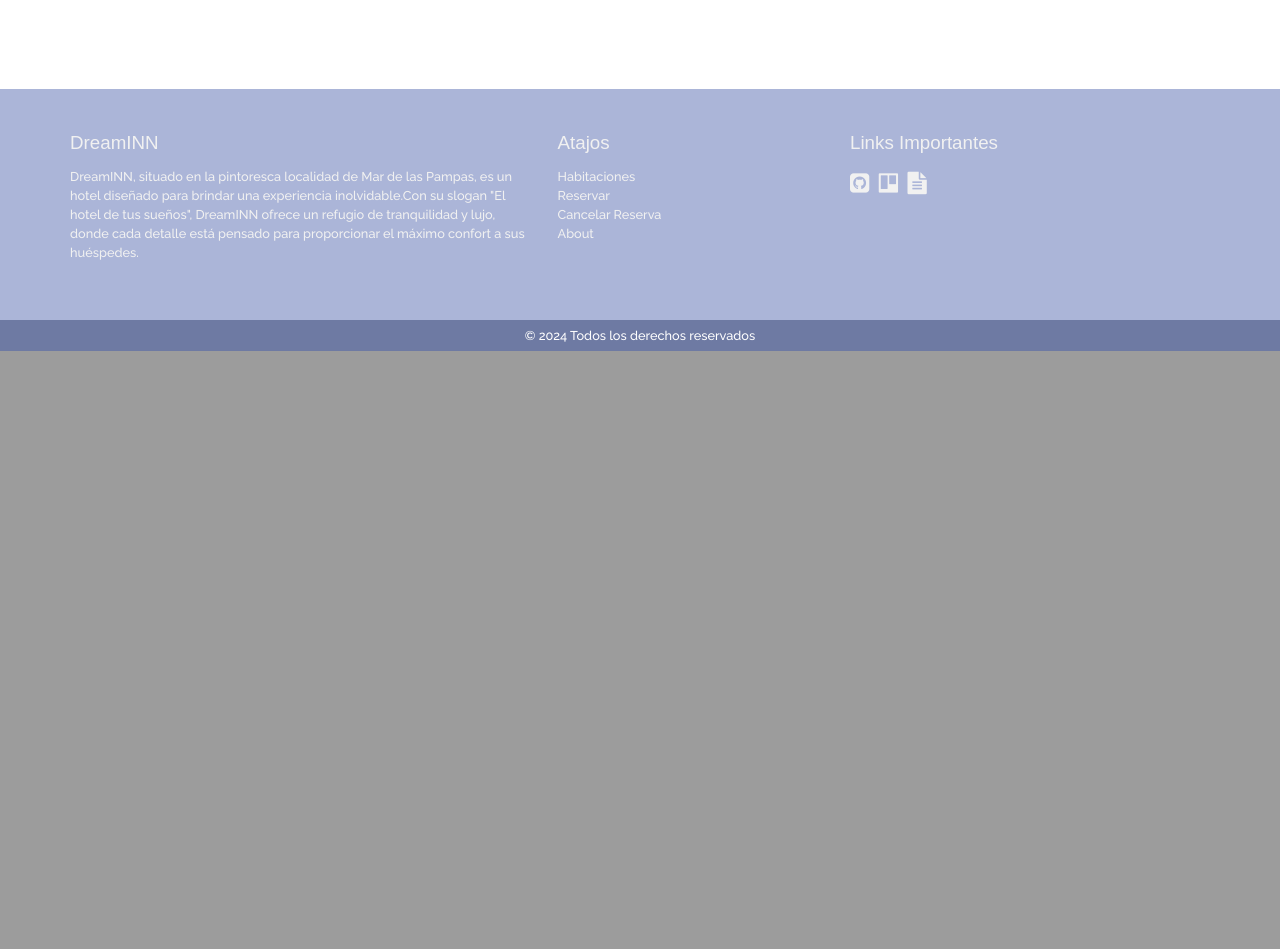
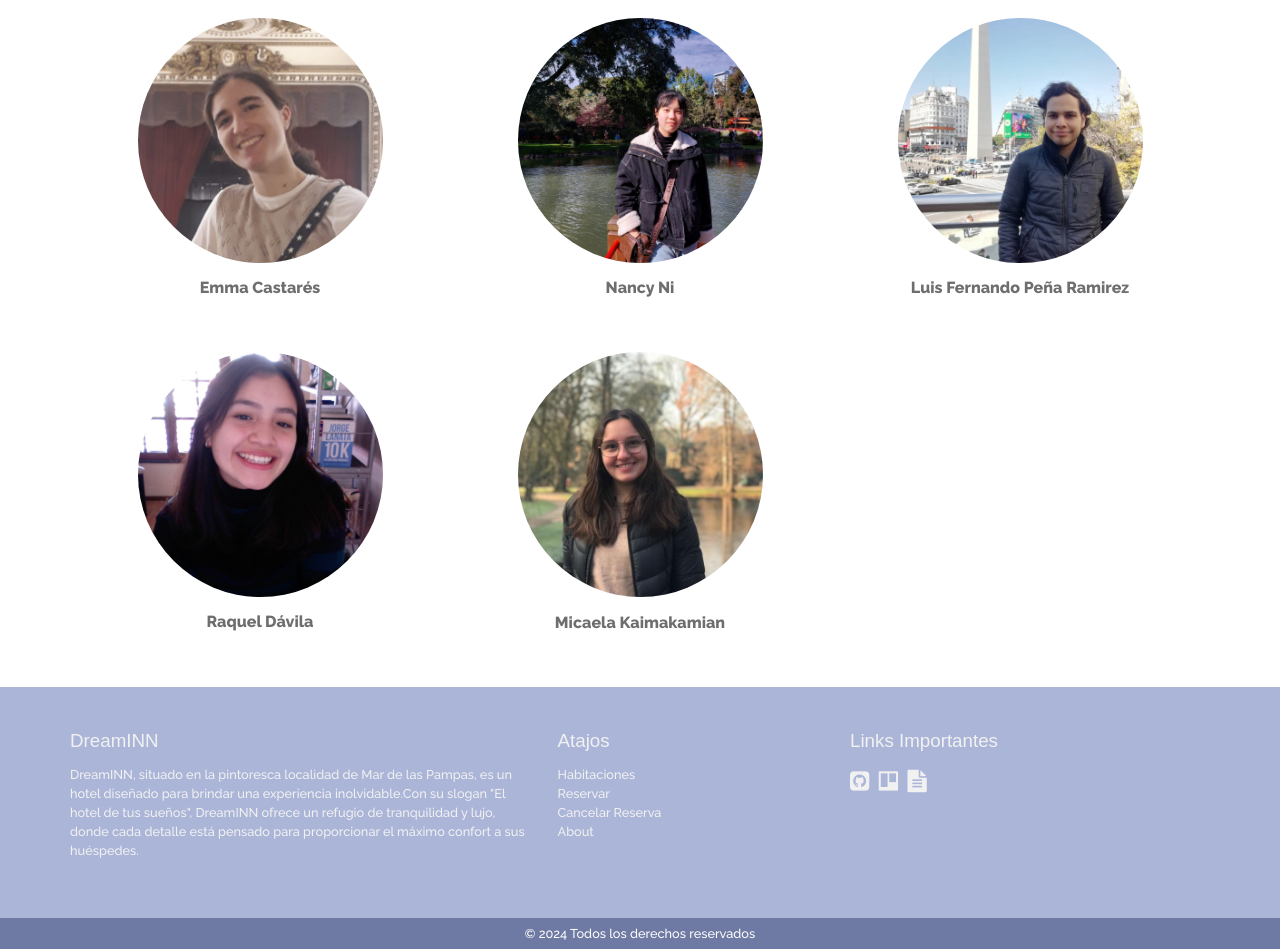
Before and after one commit to PRLuisF/Dream_INN_IDS, a Flask app: page /about in a window 1280 px wide. Shown: the part 1101-2050 px from the top of the page. Before the commit the page ends 1452 px from the top, so only its background shows below. Run offline with Flask 3, Linux system fonts and the light colour scheme; some libraries are stand-ins or nearby versions; some web fonts are replaced.

Commit message:
#6-T Se gregan estilos e imágenes para el about.html

```diff
--- a/static/assets/style.css
+++ b/static/assets/style.css
@@ -279,3 +279,24 @@ body::-webkit-scrollbar {
     color: #314085;
     font-weight: 600;
 }
+
+/* About */
+.about-a{
+    color: #6e6e6e;
+    margin-top: 2%;
+}
+.persona{
+    text-align: center;
+    margin: 15%;
+}
+#marco-r, #marco-e, #marco-c,
+#marco-k, #marco-l, #marco-n,
+#marco-m, #marco-lu{
+    border-radius: 50%; /* Hace que los bordes sean redondeados, creando un círculo */
+    overflow: hidden; /* Oculta cualquier parte de la imagen fuera del marco redondo */
+
+}
+.nombre{
+    margin-top: 7%;
+    font-size: medium;
+}
--- a/templates/about.html
+++ b/templates/about.html
@@ -3,16 +3,73 @@
 
 <div class="container">
 
-       <h1 class="title">Introduction</h1>
        <div class="row">
-              <div class="col-sm-4"><p>Aaroma hops ester becher, terminal gravity. crystal malt top-fermenting yeast carbonation dry stout cask conditioning. abv ester cask conditioned ale dry stout, attenuation bottom fermenting yeast. scotch ale wheat beer glass saccharification crystal malt. top-fermenting yeast hydrometer, degrees plato chocolate malt. wit dunkle, grainy aerobic kolsch; draft (draught) real ale.</p></div>
-              <div class="col-sm-4"><p>Fale acid rest bock, " trappist biere de garde," infusion oxidized, carboy. hard cider, crystal malt hoppy pitch alpha acid dry stout tulip glass fermentation. bitter malt extract, dunkle, squares. units of bitterness trappist wort chiller keg krausen ester. brewpub. cold filter length, alcohol copper degrees plato aau.</p></div>
-              <div class="col-sm-4"><p>Dry stout aau pilsner. bock cold filter lauter tun specific gravity degrees plato ibu cold filter. brew kettle crystal malt, hard cider ipa bright beer caramel malt. pitching aerobic keg finishing hops pub units of bitterness.</p></div>
+              <h1 class="title">¿Quiénes somos?</h1>
+              <div class="col-sm-6"><p>Somos un grupo de estudiantes de primer año de la Facultad de Ingeniería de la Facultad de Buenos Aires. Este proyecto se hizo para la materia Introducción al Desarrollo De Software y tiene como objetivo principal aprender herramientas escenciales para el crecimiento profesional.</p></div>
+              <div class="col-sm-6"><p>En esta oportunidad, elegimos un enfoque centrado en un sitio web de hospedajes más específicamente llamado 'Dream INN', un hotel situado en Mar de las Pampas, Provincia de Buenos Aires Argentina, característico por sus modernas habitaciones de ensueño.</p></div>
+       </div>
+
+       <div class="row">
+              <h1 class="title">Más sobre DreamINN web</h1>
+              <div class="">
+
+                     <p>En nuestra página web, podés acceder a todas las facilidades para hacer de tu estadía una experiencia perfecta.</p>
+                     <p>Te ofrecemos:</p>
+                     <ul>
+                            <a href="{{ url_for('hacer_reserva')}}"><li class="about-a">Reservas en línea</li></a>
+                            <a href="{{ url_for('cancelar_reserva')}}"><li class="about-a">Cancelación flexible</li></a>
+                            <a href="{{ url_for('habitaciones')}}"><li class="about-a">Explorá nuestras habitaciones</li></a>
+                     </ul>
+              </div>
        </div>
 
 
        <div class="spacer">
-       <div class="embed-responsive embed-responsive-16by9"><iframe  class="embed-responsive-item" src="//player.vimeo.com/video/55057393?title=0" width="100%" height="400" frameborder="0" webkitallowfullscreen mozallowfullscreen allowfullscreen></iframe></div>
+              <h1 class="title">Integrantes del DreamTeam</h1>
+
+              <div class="col-sm-4">
+                     <div class="persona">
+                            <img src="{{ url_for('static', filename='images/photos/cele.jpeg')}}" class="img-responsive" alt="slide" id="marco-c">
+                            <label for="marco-c" class="nombre">Celeste Zeolla</label>
+                     </div>
+                     <div class="persona">
+                            <img src="{{ url_for('static', filename='images/photos/emma.jpeg')}}" class="img-responsive" alt="slide" id="marco-e">
+                            <label for="marco-e" class="nombre">Emma Castarés</label>
+                     </div>
+                     <div class="persona">
+                            <img src="{{ url_for('static', filename='images/photos/raquel.jpeg')}}" class="img-responsive" alt="slide" id="marco-r">
+                            <label for="marco-r" class="nombre">Raquel Dávila</label>
+                     </div>
+                     </div>
+
+              <div class="col-sm-4">
+                     <div class="persona">
+                            <img src="{{ url_for('static', filename='images/photos/karen.jpeg')}}" class="img-responsive" alt="slide" id="marco-k">
+                            <label for="marco-k" class="nombre">Karen Percincula</label>
+                     </div>
+                     <div class="persona">
+                            <img src="{{ url_for('static', filename='images/photos/nancy.jpeg')}}" class="img-responsive" alt="slide" id="marco-n">
+                            <label for="marco-n" class="nombre">Nancy Ni</label>
+                     </div>
+                     <div class="persona">
+                            <img src="{{ url_for('static', filename='images/photos/mica.jpeg')}}" class="img-responsive" alt="slide" id="marco-m">
+                            <label for="marco-m" class="nombre">Micaela Kaimakamian</label>
+                     </div>
+              </div>
+
+              <div class="col-sm-4">
+                     <div class="persona">
+                            <img src="{{ url_for('static', filename='images/photos/lucas.jpeg')}}" class="img-responsive" alt="slide" id="marco-l">
+                            <label for="marco-l" class="nombre">Lucas Raffinetti Tempone</label>
+                     </div>
+                     <div class="persona">
+                            <img src="{{ url_for('static', filename='images/photos/luis.jpg')}}" class="img-responsive" alt="slide" id="marco-lu">
+                            <label for="marco-lu" class="nombre">Luis Fernando Peña Ramirez</label>
+                     </div>
+              </div>
+
        </div>
+
+
 </div>
 {% endblock %}
```
Also changed, not shown: static/images/photos/cele.jpeg (added), static/images/photos/emma.jpeg (added), static/images/photos/karen.jpeg (added), static/images/photos/lucas.jpeg (added), static/images/photos/luis.jpg (added), static/images/photos/mica.jpeg (added), static/images/photos/nancy.jpeg (added), static/images/photos/raquel.jpeg (added).
